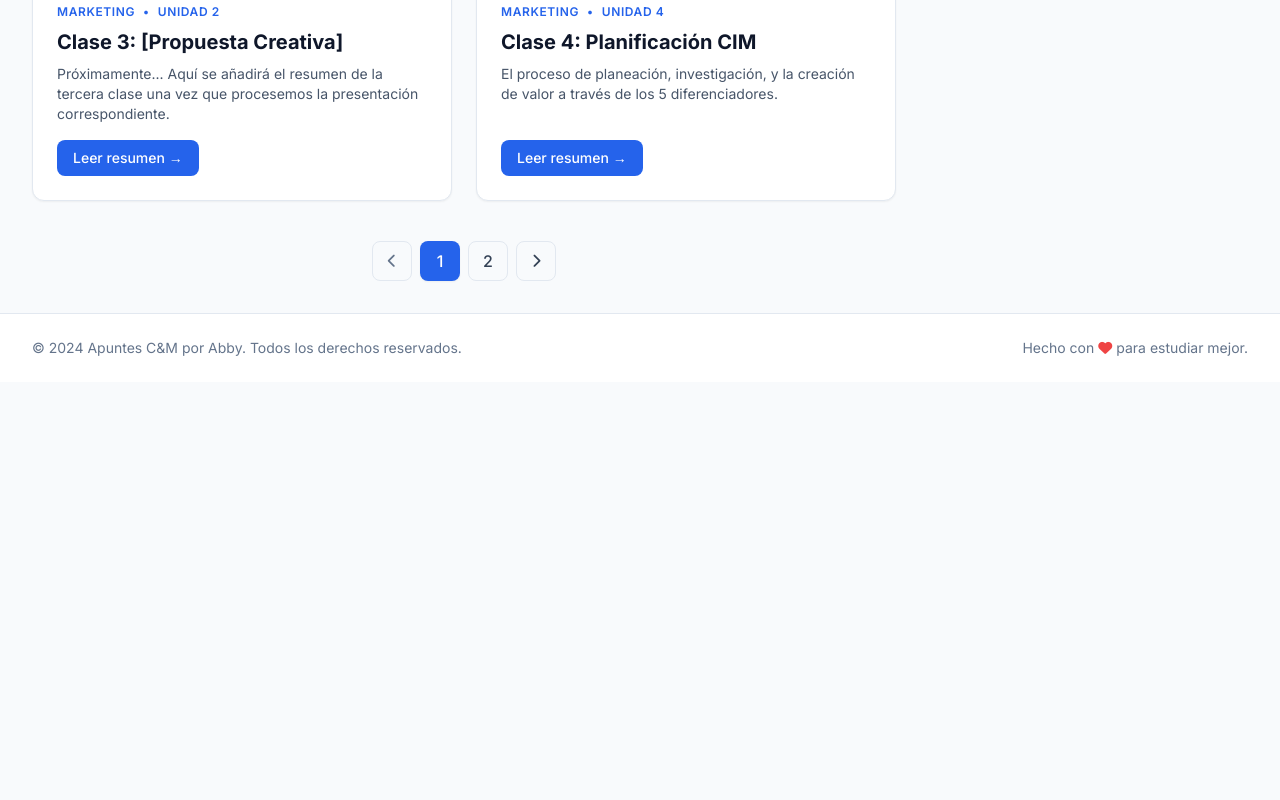
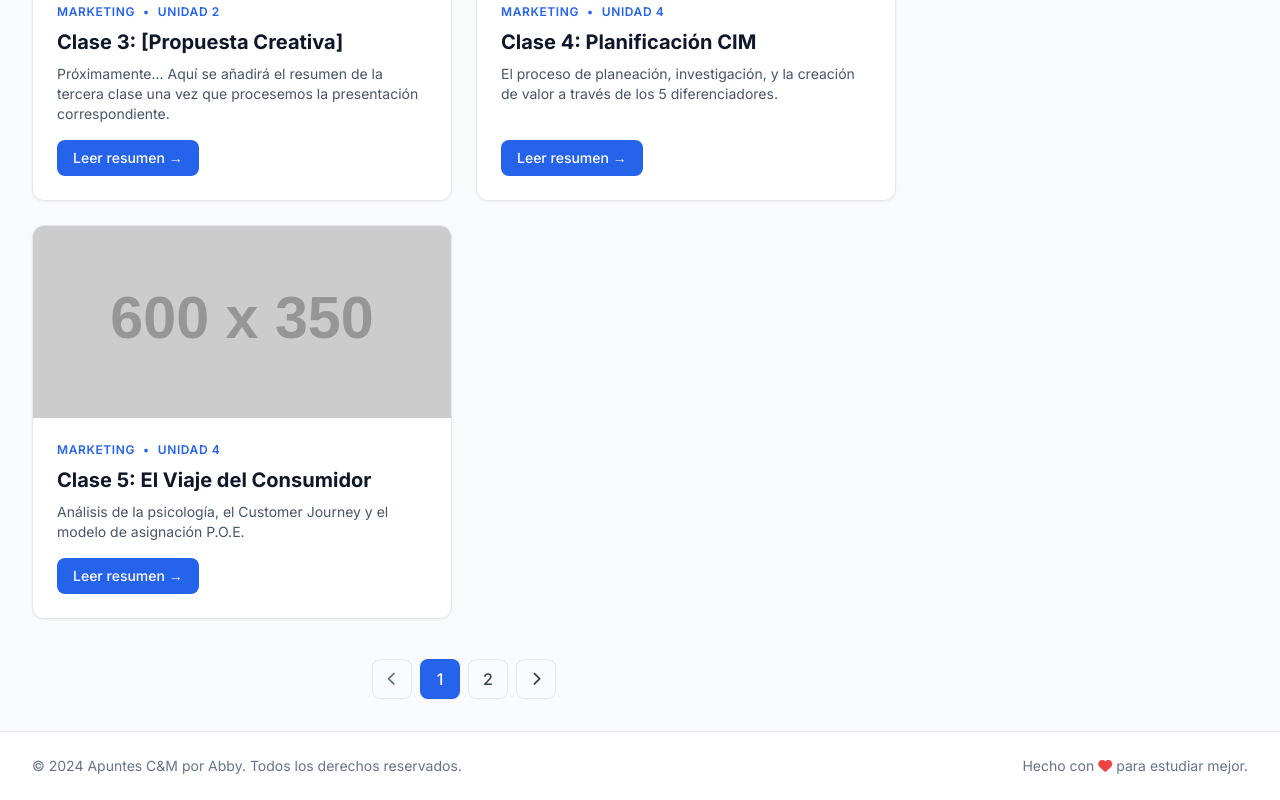
Before and after one commit to abbyrom-lab/PC_Comunicaciones-de-marketing, a plain HTML site: page index.html in a window 1280 px wide. Shown: the part 876-1676 px from the top of the page. Before the commit the page ends 1258 px from the top, so only its background shows below. Drawn offline with nearby package versions, Linux system fonts and the light colour scheme; placeholder pictures from the web are drawn by us.

Commit message:
Add Clase 5 article section to index.html

```diff
--- a/index.html
+++ b/index.html
@@ -147,6 +147,22 @@
         </div>
     </div>
 </article>
+                <!-- Tarjeta de Clase 5 -->
+<article class="bg-white rounded-xl shadow-sm border border-slate-200 overflow-hidden hover:shadow-md transition-shadow duration-300 flex flex-col">
+    <img src="https://placehold.co/600x350/e2e8f0/475569?text=Clase+5" alt="Imagen representativa Clase 5" class="w-full h-48 object-cover">
+    <div class="p-6 flex-grow flex flex-col">
+        <div class="flex items-center gap-2 text-xs text-blue-600 font-semibold uppercase tracking-wider mb-2">
+            <span>Marketing</span><span>•</span><span>Unidad 4</span>
+        </div>
+        <h2 class="text-xl font-bold text-slate-900 mb-2">Clase 5: El Viaje del Consumidor</h2>
+        <p class="text-slate-600 text-sm mb-4 line-clamp-3">Análisis de la psicología, el Customer Journey y el modelo de asignación P.O.E.</p>
+        <div class="mt-auto">
+            <a href="clase-05.html" class="inline-flex items-center justify-center bg-blue-600 hover:bg-blue-700 text-white px-4 py-2 rounded-lg text-sm font-medium transition-colors">
+                Leer resumen &rarr;
+            </a>
+        </div>
+    </div>
+</article>
 
             </div>
 
```
